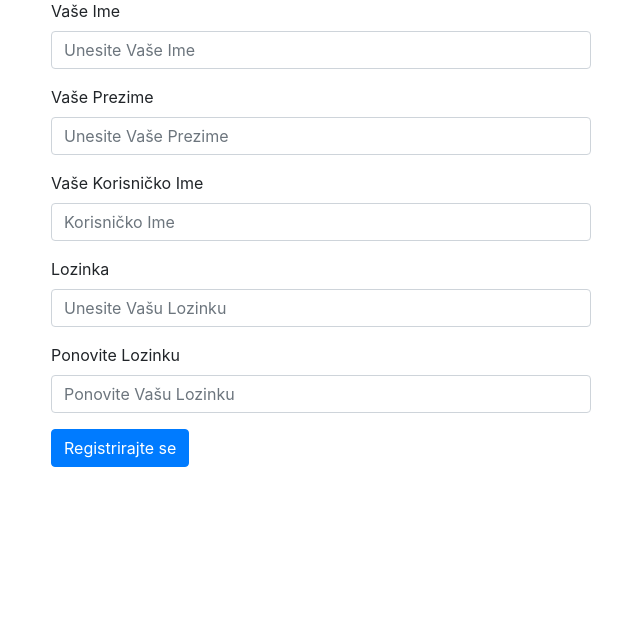
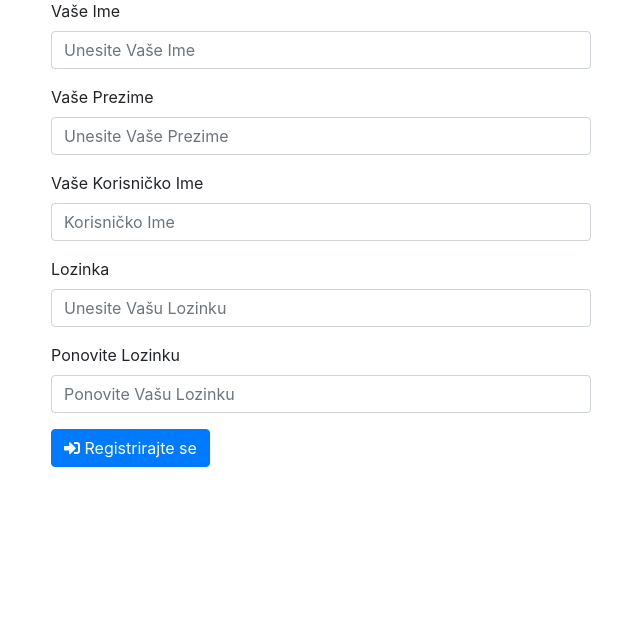
Before and after one commit to PericR/Biblioteka, a PHP site: page /index.php?view=register in a window 1280 px wide. Shown: the part 41-670 px from the top of the page, without its empty margins (319-959 px from the left). Run offline with PHP 8.4, Linux system fonts and the light colour scheme.

Commit message:
dodan znak na login dugme

```diff
--- a/plava_knjiznica/views/register.php
+++ b/plava_knjiznica/views/register.php
@@ -32,6 +32,7 @@
             </div>
             <div>
                 <button class="btn btn-primary" type="submit" name="registracija">
+                    <i class="fas fa-sign-in-alt"></i>
                     Registrirajte se
                 </button>
             </div>
```
